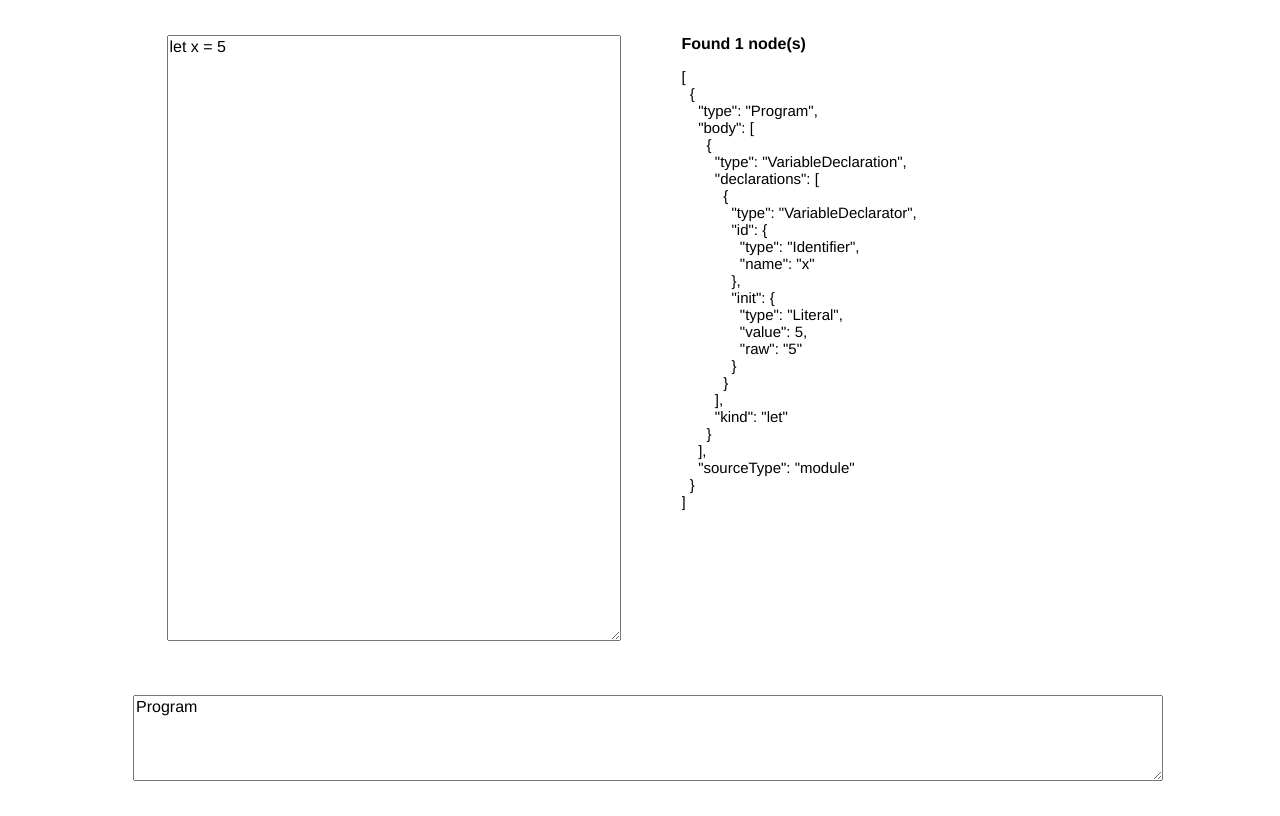
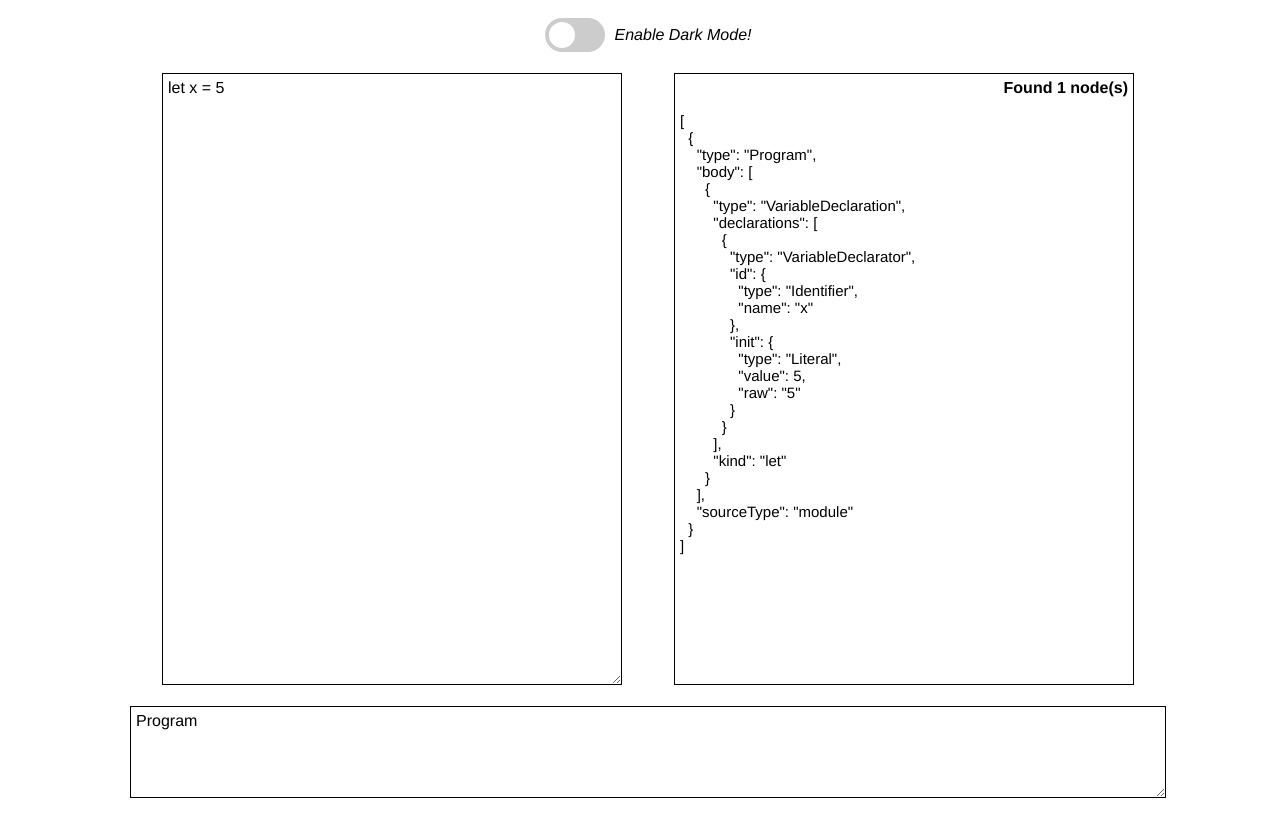
Before and after one commit to natalie-poulson/ESQuery-tool, a website with bundled scripts: page index.html in a window 1280 px wide. Built offline with nearby package versions, Linux system fonts and the light colour scheme.

Commit message:
added dark mode css toggle

```diff
--- a/index.html
+++ b/index.html
@@ -11,11 +11,19 @@
     <title>Document</title>
 </head>
 <body>
+    <div class="theme-switch-wrapper">
+        <label class="theme-switch" for="checkbox">
+            <input type="checkbox" id="checkbox" />
+            <div class="slider round"></div>
+        </label>
+        <em>Enable Dark Mode!</em>
+    </div>
     <main>
         <textarea id ='input'>let x = 5</textarea>
-        <div>
+        <aside>
             <h4 id='numOfNodes'></h4>
             <pre id='output'>output</pre>
+        </aside>
         </div>
     </main>
     <textarea id= 'query'>Program</textarea>
--- a/styles/style.css
+++ b/styles/style.css
@@ -1,5 +1,16 @@
+:root {
+    --text-color:black;
+    --background-color: white;
+}
+
+[data-theme="dark"] {
+    --text-color:white;
+    --background-color: black;
+}
+
 body {
-    background-color: white;
+    background-color: var(--background-color);
+    color: var(--text-color);
     display:flex;
     flex-direction: column;
     height:100vh;
@@ -22,7 +33,7 @@ textarea {
 #query {
     height:10vh;
 }
-#input, div {
+#input, aside {
     width:35vw;
     height:75vh;
 }
@@ -32,7 +43,68 @@ textarea {
 }
 #numOfNodes{
     margin:0;
+    text-align: right;
 }
-#input, div, #query {
+#input, aside, #query {
     overflow:scroll;
+    border: solid var(--text-color) 1px;
+    padding: 5px;
 }
+
+.theme-switch-wrapper {
+    display: flex;
+    align-items: center;
+
+    em {
+      margin-left: 10px;
+      font-size: 1rem;
+    }
+  }
+  .theme-switch {
+    display: inline-block;
+    height: 34px;
+    position: relative;
+    width: 60px;
+  }
+
+  .theme-switch input {
+    display:none;
+  }
+
+  .slider {
+    background-color: #ccc;
+    bottom: 0;
+    cursor: pointer;
+    left: 0;
+    position: absolute;
+    right: 0;
+    top: 0;
+    transition: .4s;
+  }
+
+  .slider:before {
+    background-color: #fff;
+    bottom: 4px;
+    content: "";
+    height: 26px;
+    left: 4px;
+    position: absolute;
+    transition: .4s;
+    width: 26px;
+  }
+
+  input:checked + .slider {
+    background-color: #66bb6a;
+  }
+
+  input:checked + .slider:before {
+    transform: translateX(26px);
+  }
+
+  .slider.round {
+    border-radius: 34px;
+  }
+
+  .slider.round:before {
+    border-radius: 50%;
+  }
```
